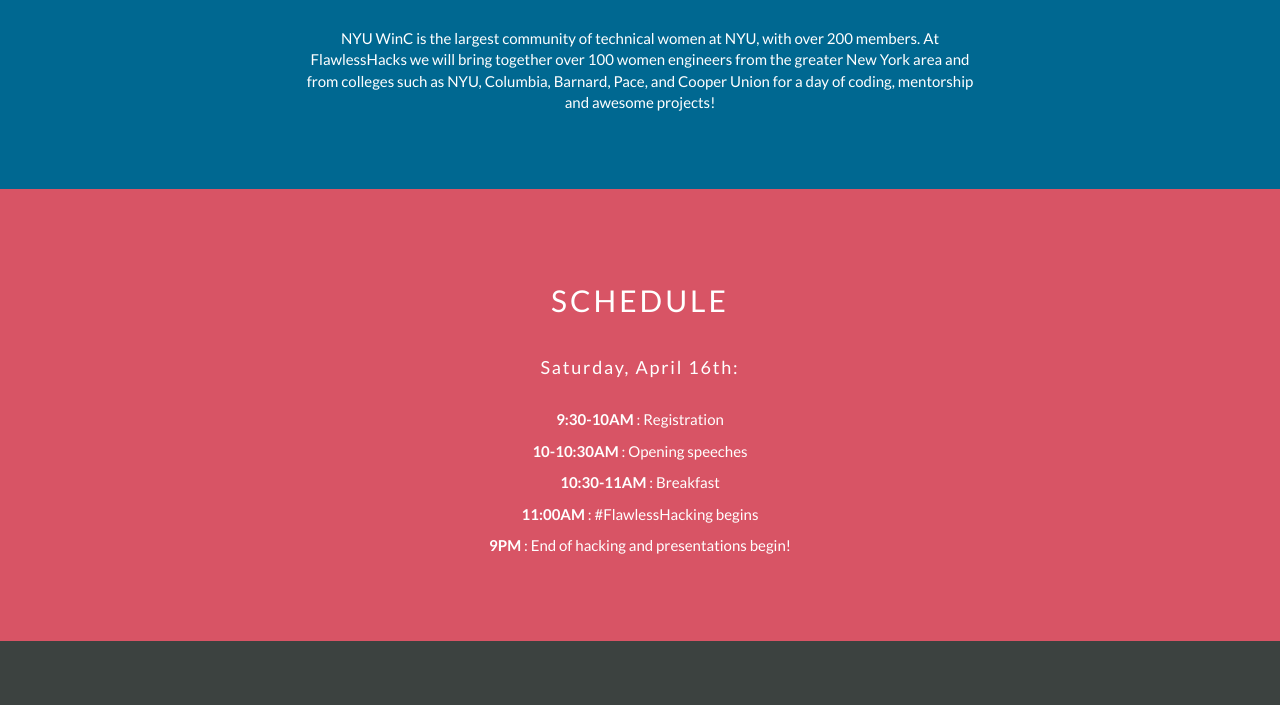
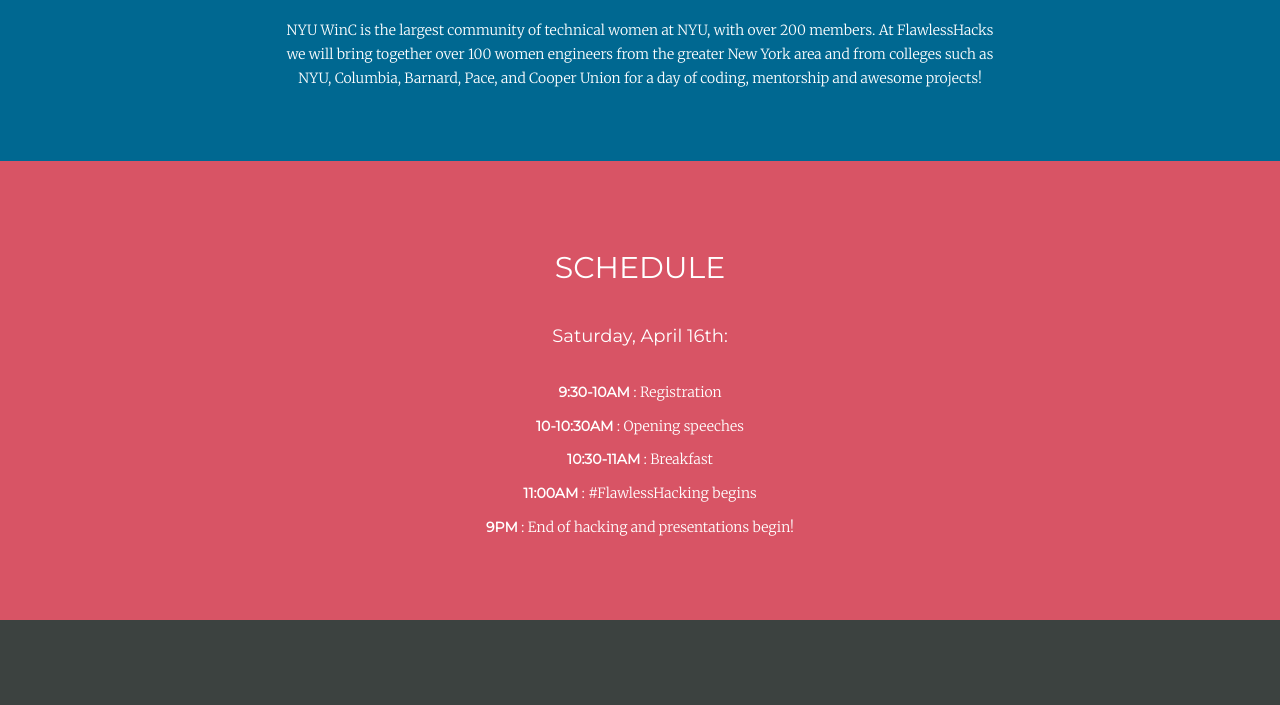
Before and after one commit to danagilliann/winchacks, a website: page index.html in a window 1280 px wide. Shown: the part 994-1699 px from the top of the page. Drawn offline with nearby package versions, Linux system fonts and the light colour scheme.

Commit message:
changing fonts

```diff
--- a/style/style.css
+++ b/style/style.css
@@ -1,13 +1,15 @@
-@import url(https://fonts.googleapis.com/css?family=Lato:400,700,300);
+@import url(https://fonts.googleapis.com/css?family=Montserrat|Merriweather:400,700,300);
 * {
   margin: 0 auto;
   text-align: center; }
 
 body {
   background-color: #1bb996;
-  font-family: "Lato";
-  font-size: 15px;
-  text-align: center;}
+  font-family: "Merriweather";
+  font-weight: 200;
+  font-size: 14px;
+  text-align: center;
+  line-height: 1.7em;}
 
 a, a:link, a:visited, a:hover, a:active {
   color: white;
@@ -15,14 +17,18 @@
   text-decoration: none; }
 
 h1, h3, p {
-  color: white; }
+  color: white;
+}
 
 h1 {
-  font-size: 80px; }
+  font-size: 80px;
+  font-family: "Montserrat";
+  font-weight: 300;
+}
 
 h3, h2, h4, h5, h6 {
-  font-weight: 500;
-  letter-spacing: .1em; }
+  font-family: "Montserrat";
+}
 
 button {
   display: block;
@@ -99,6 +105,7 @@
   background-color: #006891;}
 
 b {
+  font-family: "Montserrat";
   text-transform: uppercase;
 }
 .arrow {
```
